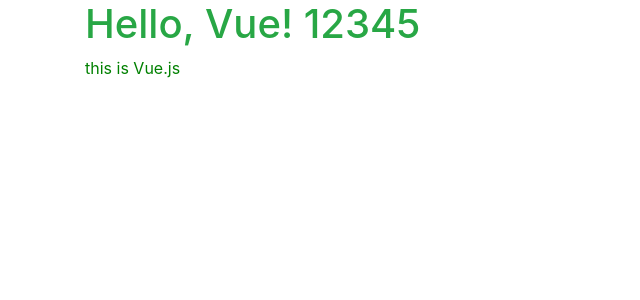
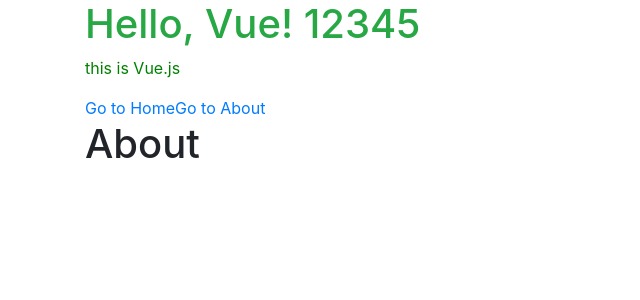
Before and after one commit to the-docs/study-vue, a Vue app: page /#/about in a window 1280 px wide. Shown: the top 300 px of the page, without its empty margins (0-640 px from the left). Built offline with nearby package versions, Linux system fonts and the light colour scheme.

Commit message:
add vue-router

```diff
--- a/babel.config.js
+++ b/babel.config.js
@@ -1,5 +1,8 @@
 module.exports = {
   presets: [
     '@babel/preset-env'
-  ]
+  ],
+  plugins: [
+    "@babel/plugin-syntax-dynamic-import"
+  ],
 }
--- a/package.json
+++ b/package.json
@@ -11,6 +11,7 @@
   },
   "devDependencies": {
     "@babel/core": "^7.0.0",
+    "@babel/plugin-syntax-dynamic-import": "^7.0.0",
     "@babel/preset-env": "^7.0.0",
     "babel-loader": "^8.0.2",
     "clean-webpack-plugin": "^0.1.19",
@@ -26,6 +27,7 @@
   },
   "dependencies": {
     "bootstrap": "^4.1.3",
-    "vue": "^2.5.17"
+    "vue": "^2.5.17",
+    "vue-router": "^3.0.1"
   }
 }
--- a/src/App.vue
+++ b/src/App.vue
@@ -2,17 +2,24 @@
   <div class="container">
     <h1 class="text-success">Hello, {{ msg }}! 12345</h1>
     <p class="green">this is Vue.js</p>
+    <AppNavbar/>
+    <router-view></router-view>
   </div>
 </template>
 
 <script>
+import AppNavbar from './components/AppNavbar.vue';
+
 export default {
+  components: {
+    AppNavbar,
+  },
   data() {
     return {
       msg: 'Vue',
     };
   },
-}
+};
 </script>
 
 <style>
--- /dev/null
+++ b/src/components/AppNavbar.vue
@@ -0,0 +1,16 @@
+<template>
+  <nav>
+    <router-link to="/">Go to Home</router-link>
+    <router-link to="/about">Go to About</router-link>
+  </nav>
+</template>
+
+<script>
+export default {
+
+}
+</script>
+
+<style>
+
+</style>
--- a/src/index.js
+++ b/src/index.js
@@ -1,9 +1,11 @@
+import 'bootstrap/dist/css/bootstrap.css';
 import Vue from 'vue';
 import App from './App.vue';
-import 'bootstrap/dist/css/bootstrap.css';
+import router from './router';
 
 Vue.config.productionTip = false;
 
 new Vue({
+  router,
   render: (h) => h(App),
 }).$mount('#app');
--- /dev/null
+++ b/src/router.js
@@ -0,0 +1,21 @@
+import Vue from 'vue';
+import VueRouter from 'vue-router';
+import Home from './views/Home.vue';
+// import About from './views/About.vue';
+
+Vue.use(VueRouter);
+
+const router = new VueRouter({
+  routes: [
+    {
+      path: '/',
+      component: Home,
+    },
+    {
+      path: '/about',
+      component: () => import(/* webpackChunkName: "about" */ './views/About.vue'),
+    },
+  ],
+});
+
+export default router;
--- /dev/null
+++ b/src/views/About.vue
@@ -0,0 +1,15 @@
+<template>
+  <div>
+    <h1>About</h1>
+  </div>
+</template>
+
+<script>
+export default {
+
+}
+</script>
+
+<style>
+
+</style>
--- /dev/null
+++ b/src/views/Home.vue
@@ -0,0 +1,15 @@
+<template>
+  <div>
+    <h1>Home</h1>
+  </div>
+</template>
+
+<script>
+export default {
+
+}
+</script>
+
+<style>
+
+</style>
```
Also changed, not shown: 1 other file (tests, documents, lock files or other folders).
